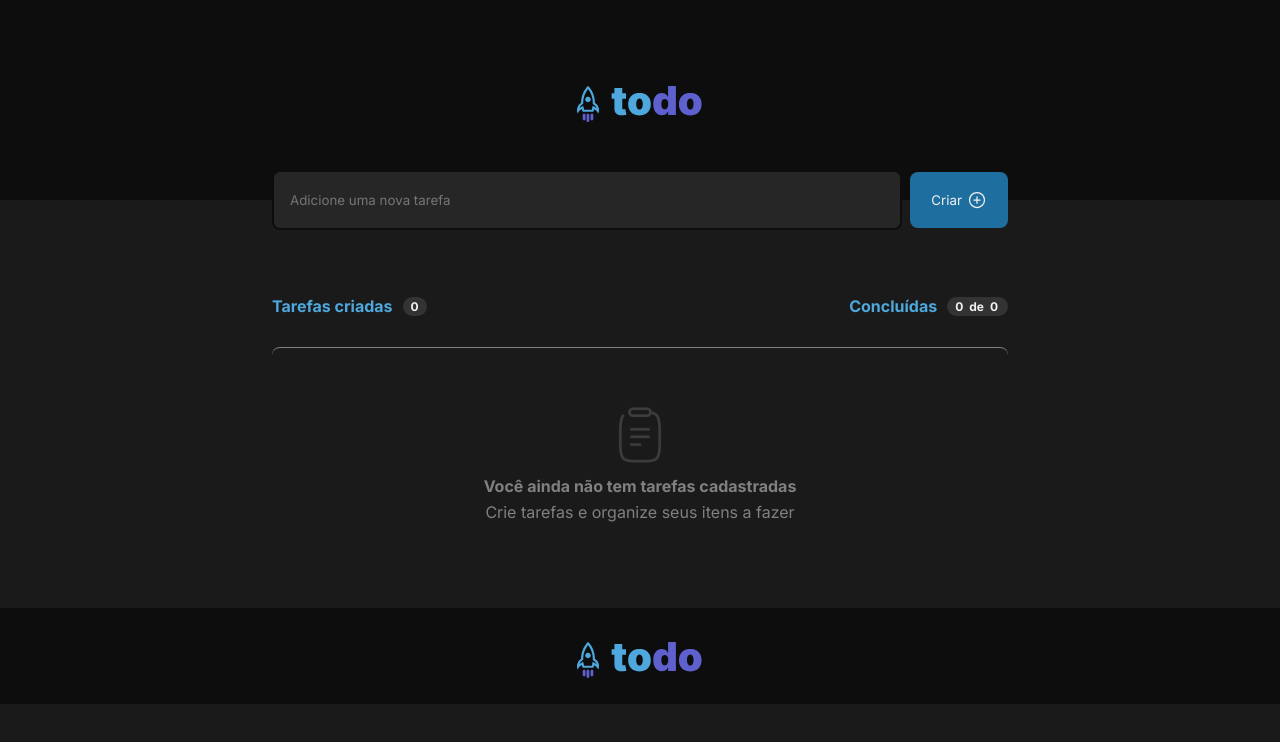
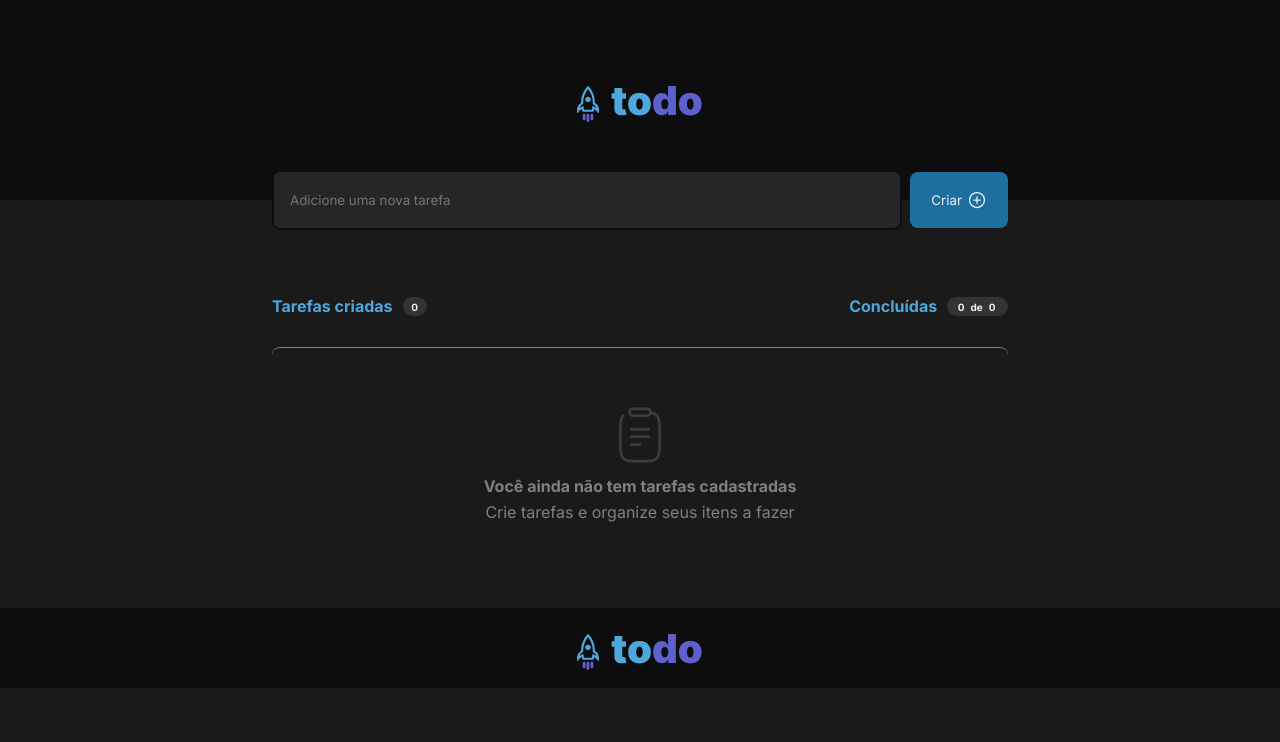
Before and after one commit to pedrodif/uploadToDoList, a React (Vite) app: page / in a window 1280 px wide. Shown: the top 742 px of the page. Built offline with nearby package versions, Linux system fonts and the light colour scheme.

Commit message:
style: :art:

```diff
--- a/src/components/Footer/footer.module.scss
+++ b/src/components/Footer/footer.module.scss
@@ -1,5 +1,5 @@
 .footer{
-  height: 6rem;
+  height: 5rem;
   width: 100%;
   display: flex;
   justify-content: center;
--- a/src/components/TaskList/taskList.module.scss
+++ b/src/components/TaskList/taskList.module.scss
@@ -75,7 +75,8 @@
           display: flex;
           flex-direction: row;
           justify-content: center;
-          font-size: 12px;
+          align-items: center;
+          font-size: 10px;
           width: 1.5rem;
           height: 1.188rem;
           border-radius: 62.438rem;
@@ -104,7 +105,8 @@
           display: flex;
           flex-direction: row;
           justify-content: center;
-          font-size: 12px;
+          align-items: center;
+          font-size: 10px;
           width: 3.80rem;
           height: 1.188rem;
           border-radius: 62.438rem;
```
